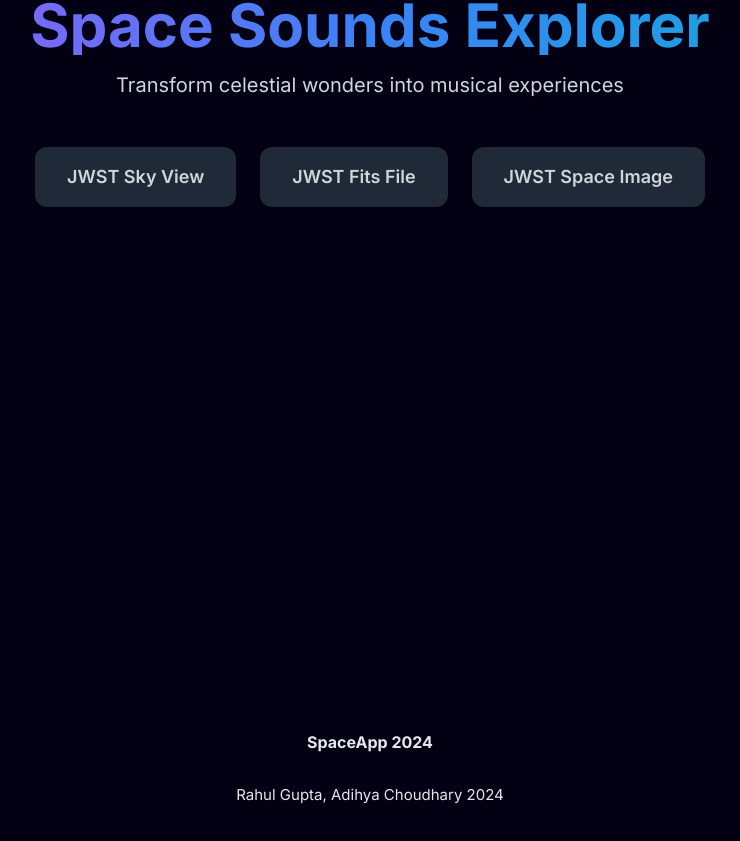
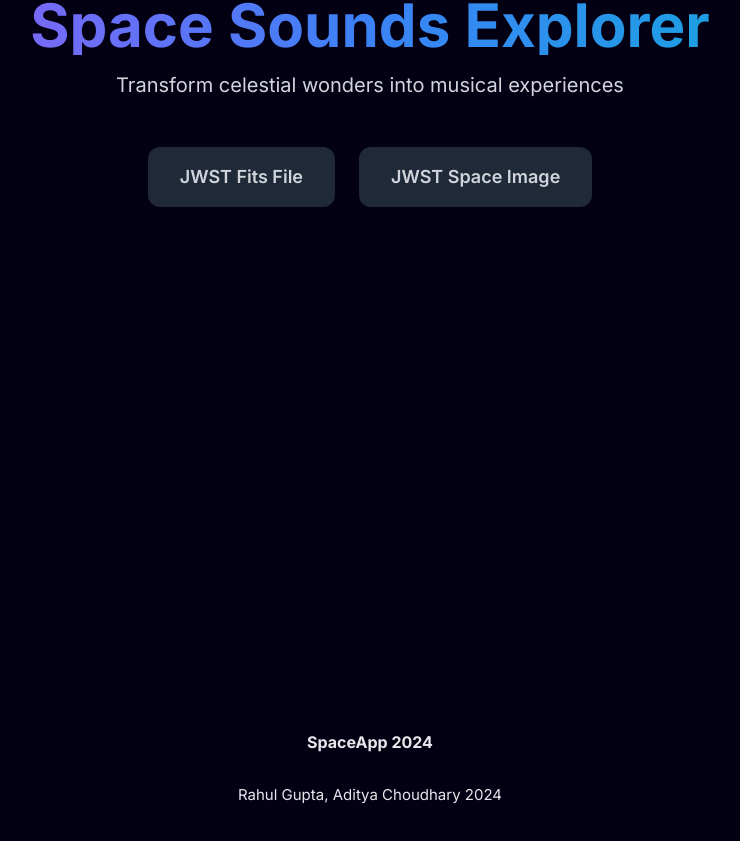
Before and after one commit to Rrocketter/music_to_the_stars, a Next.js app in the folder website/: page / in a window 1280 px wide. Shown: the part 2284-3125 px from the top of the page, without its empty margins (270-1010 px from the left). Built offline with nearby package versions, Linux system fonts and the light colour scheme; a web font is replaced by a local one.

Commit message:
fixed code

```diff
--- a/website/components/main/footer.tsx
+++ b/website/components/main/footer.tsx
@@ -30,7 +30,7 @@
         </div>
 
         <div className="mb-[20px] text-[15px] text-center">
-          Rahul Gupta, Adihya Choudhary {new Date().getFullYear()}
+          Rahul Gupta, Aditya Choudhary {new Date().getFullYear()}
         </div>
       </div>
     </div>
--- a/website/components/sky/SkyApp.tsx
+++ b/website/components/sky/SkyApp.tsx
@@ -91,7 +91,7 @@
         </div>
 
         <div className="flex flex-wrap justify-center gap-6">
-          {['skyView', 'fitsFile', 'spaceImage'].map((opt) => (
+          {[ 'fitsFile', 'spaceImage'].map((opt) => (
             <button
               key={opt}
               onClick={() => {
@@ -113,14 +113,14 @@
 
         {option && (
           <div className="bg-gray-900/60 backdrop-blur-md rounded-2xl p-8 shadow-xl">
-            {option === 'skyView' && (
+            {/* {option === 'skyView' && (
               <div className="h-[600px] w-full rounded-xl overflow-hidden">
                 <SkyMap
                   imageUrl="/jwst.webp"
                   onRegionSelect={handleRegionSelect}
                 />
               </div>
-            )}
+            )} */}
 
             {(option === 'fitsFile' || option === 'spaceImage') && (
               <div className="space-y-8">
--- a/website/components/sky/SkyMap.jsx
+++ b/website/components/sky/SkyMap.jsx
@@ -1,22 +1,22 @@
-import React from 'react';
-import { GlassMagnifier } from 'react-image-magnifiers';
-import ImageZoom from 'react-image-zoom';
+// import React from 'react';
+// import { GlassMagnifier } from 'react-image-magnifiers';
+// import ImageZoom from 'react-image-zoom';
 
-const ImageViewer = () => {
-  return (
-    <div style={{ width: '100%', height: '100vh', display: 'flex', justifyContent: 'center', alignItems: 'center' }}>
+// const ImageViewer = () => {
+//   return (
+//     <div style={{ width: '100%', height: '100vh', display: 'flex', justifyContent: 'center', alignItems: 'center' }}>
 
-      <ImageZoom
-      image={{
-        src: '/jwst.webp',
-        alt: 'Image description',
-        className: 'your-image-class'
-      }}
-      zoomPosition="original"
-    />
-    </div>
-  );
-};
+//       <ImageZoom
+//       image={{
+//         src: '/jwst.webp',
+//         alt: 'Image description',
+//         className: 'your-image-class'
+//       }}
+//       zoomPosition="original"
+//     />
+//     </div>
+//   );
+// };
 
 
-export default MyComponent;
+// export default MyComponent;
```
